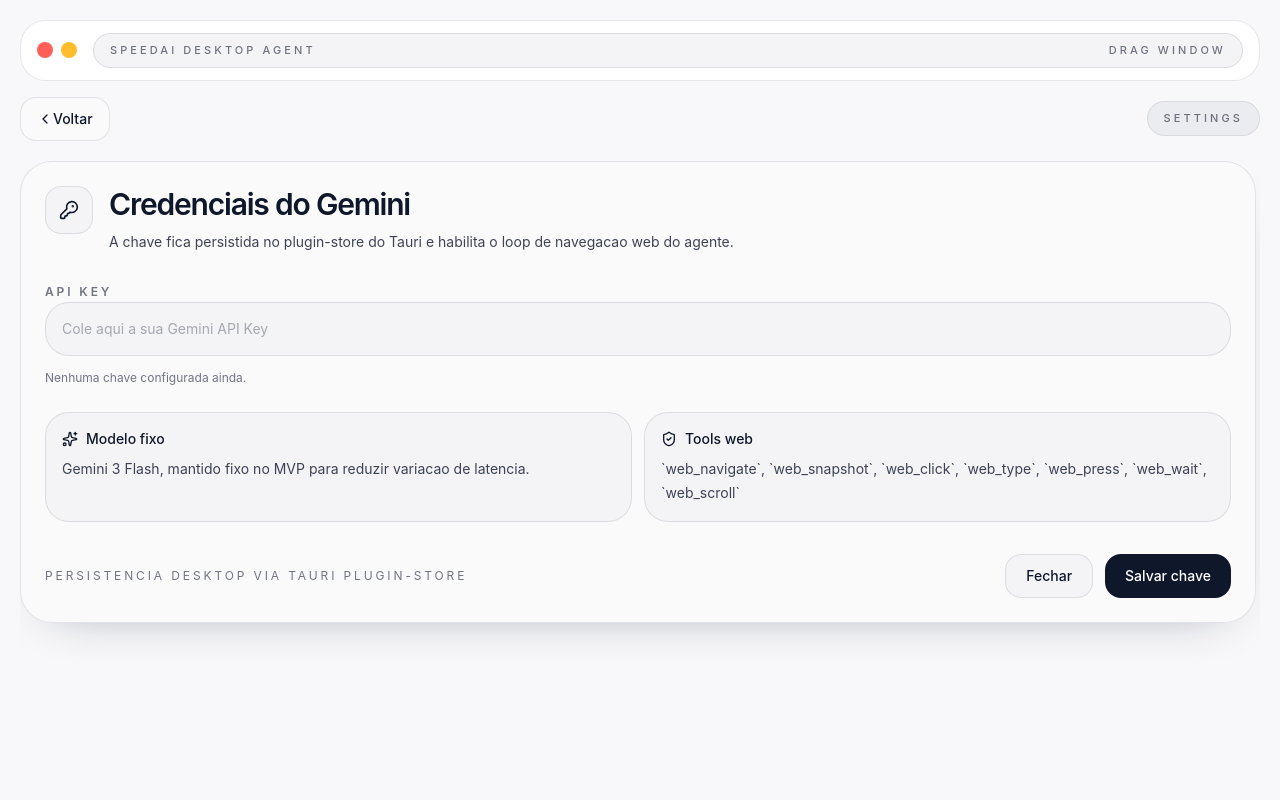
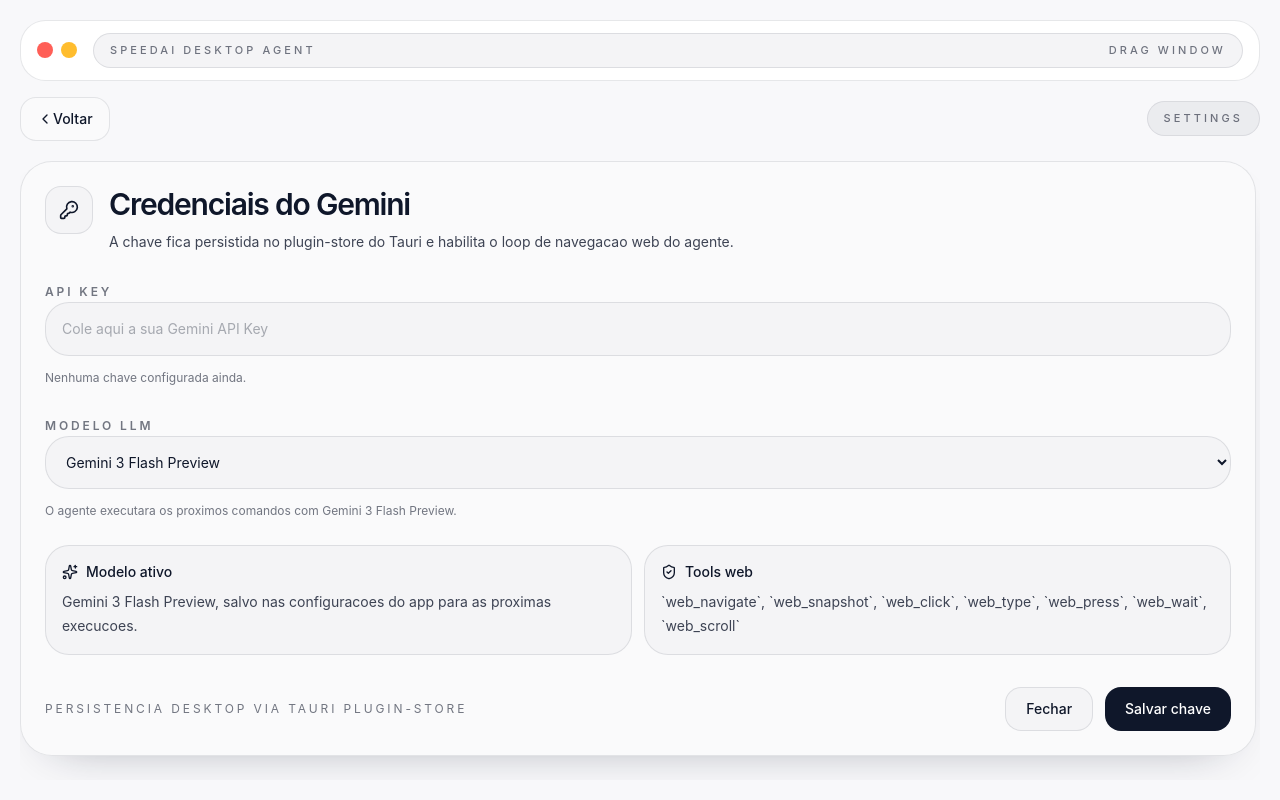
Before and after one commit to sulistta/speedAI, a React (Vite) app: page / in a window 1280 px wide. Both pictures are taken after a click on the button 1236 px from the left and 120 px from the top of the page. Built offline with nearby package versions, Linux system fonts and the light colour scheme; the HTML template or start-up script is replaced by a standard one.

Commit message:
feat: Add LLM model selection to agent settings
Introduce the ability for users to select their preferred LLM model for
the Gemini agent. This includes updating the settings UI, data storage,
and agent execution logic to accommodate the new model selection.

```diff
--- a/src/features/agent/components/agent-shell.tsx
+++ b/src/features/agent/components/agent-shell.tsx
@@ -1,6 +1,6 @@
 import { AnimatePresence, motion } from 'framer-motion'
 import { startTransition, useEffect, useState } from 'react'
-import { GEMINI_MODEL_LABEL } from '@/features/agent/constants'
+import { getGeminiModelLabel } from '@/features/agent/constants'
 import MainView from '@/features/agent/components/main-view'
 import SettingsView from '@/features/agent/components/settings-view'
 import WindowChrome from '@/features/agent/components/window-chrome'
@@ -27,19 +27,24 @@
     ease: [0.22, 1, 0.36, 1] as const
 }
 
-function buildInitialStatus(hasApiKey: boolean): AgentStatusEntry {
+function buildInitialStatus(
+    hasApiKey: boolean,
+    modelId: string
+): AgentStatusEntry {
+    const modelLabel = getGeminiModelLabel(modelId)
+
     if (hasApiKey) {
         return createStatusEntry({
             tone: 'success',
             title: 'Agente pronto',
-            detail: `${GEMINI_MODEL_LABEL} carregado com uma chave salva no store.`
+            detail: `${modelLabel} carregado com uma chave salva no store.`
         })
     }
 
     return createStatusEntry({
         tone: 'info',
         title: 'Gemini ainda nao configurado',
-        detail: 'Abra Settings e salve sua API Key para habilitar a navegacao web assistida.'
+        detail: `Abra Settings e salve sua API Key para habilitar a navegacao web assistida com ${modelLabel}.`
     })
 }
 
@@ -47,7 +52,9 @@
     const [activeView, setActiveView] = useState<AgentView>('main')
     const [command, setCommand] = useState('')
     const [apiKey, setApiKey] = useState('')
+    const [modelId, setModelId] = useState('')
     const [settingsApiKeyDraft, setSettingsApiKeyDraft] = useState('')
+    const [settingsModelIdDraft, setSettingsModelIdDraft] = useState('')
     const [statusEntries, setStatusEntries] = useState<AgentStatusEntry[]>([])
     const [settingsFeedback, setSettingsFeedback] =
         useState<SettingsFeedback | null>(null)
@@ -67,9 +74,14 @@
                 }
 
                 setApiKey(settings.apiKey)
+                setModelId(settings.modelId)
                 setSettingsApiKeyDraft(settings.apiKey)
+                setSettingsModelIdDraft(settings.modelId)
                 setStatusEntries([
-                    buildInitialStatus(settings.apiKey.length > 0)
+                    buildInitialStatus(
+                        settings.apiKey.length > 0,
+                        settings.modelId
+                    )
                 ])
             } catch (error) {
                 if (!isMounted) {
@@ -123,6 +135,7 @@
     function openSettings() {
         setSettingsFeedback(null)
         setSettingsApiKeyDraft(apiKey)
+        setSettingsModelIdDraft(modelId)
         startTransition(() => setActiveView('settings'))
     }
 
@@ -140,17 +153,21 @@
 
         try {
             const savedSettings = await saveGeminiSettings({
-                apiKey: settingsApiKeyDraft
+                apiKey: settingsApiKeyDraft,
+                modelId: settingsModelIdDraft
             })
             const hasApiKey = savedSettings.apiKey.length > 0
+            const savedModelLabel = getGeminiModelLabel(savedSettings.modelId)
 
             setApiKey(savedSettings.apiKey)
+            setModelId(savedSettings.modelId)
             setSettingsApiKeyDraft(savedSettings.apiKey)
+            setSettingsModelIdDraft(savedSettings.modelId)
             setSettingsFeedback({
                 tone: 'success',
                 message: hasApiKey
-                    ? 'API Key salva com sucesso no plugin-store.'
-                    : 'API Key removida do plugin-store.'
+                    ? `Configuracoes salvas com sucesso. Modelo: ${savedModelLabel}.`
+                    : `Modelo ${savedModelLabel} salvo. API Key removida do plugin-store.`
             })
 
             pushStatus(
@@ -160,7 +177,7 @@
                         ? 'Credenciais atualizadas'
                         : 'Credenciais removidas',
                     detail: hasApiKey
-                        ? 'O agente ja pode executar navegacao web.'
+                        ? `O agente ja pode executar navegacao web com ${savedModelLabel}.`
                         : 'O agente ficou sem API Key configurada.'
                 })
             )
@@ -203,12 +220,13 @@
         }
 
         setIsSubmitting(true)
+        const currentModelLabel = getGeminiModelLabel(modelId)
 
         pushStatus(
             createStatusEntry({
                 tone: 'thinking',
                 title: 'Pensando...',
-                detail: `Planejando a navegacao com ${GEMINI_MODEL_LABEL}.`,
+                detail: `Planejando a navegacao com ${currentModelLabel}.`,
                 request: trimmedCommand
             })
         )
@@ -217,6 +235,7 @@
             const result = await runDesktopAgentCommand(
                 trimmedCommand,
                 apiKey,
+                modelId,
                 pushRuntimeStatus
             )
 
@@ -270,6 +289,7 @@
                                     hasApiKey={apiKey.trim().length > 0}
                                     isBootstrapping={isBootstrapping}
                                     isSubmitting={isSubmitting}
+                                    modelLabel={getGeminiModelLabel(modelId)}
                                     onCommandChange={setCommand}
                                     onOpenSettings={openSettings}
                                     onSubmit={() => void handleSubmitCommand()}
@@ -280,7 +300,9 @@
                                     apiKey={settingsApiKeyDraft}
                                     feedback={settingsFeedback}
                                     isSaving={isSavingSettings}
+                                    modelId={settingsModelIdDraft}
                                     onApiKeyChange={setSettingsApiKeyDraft}
+                                    onModelIdChange={setSettingsModelIdDraft}
                                     onBack={closeSettings}
                                     onSave={() => void handleSaveSettings()}
                                 />
--- a/src/features/agent/components/main-view.tsx
+++ b/src/features/agent/components/main-view.tsx
@@ -1,7 +1,6 @@
 import type { KeyboardEvent } from 'react'
 import { ArrowUpRight, Settings2, Sparkles } from 'lucide-react'
 import { Button } from '@/components/ui/button'
-import { GEMINI_MODEL_LABEL } from '@/features/agent/constants'
 import type { AgentStatusEntry } from '@/features/agent/types'
 import StatusFeed from '@/features/agent/components/status-feed'
 import { cn } from '@/lib/utils'
@@ -11,6 +10,7 @@
     hasApiKey: boolean
     isBootstrapping: boolean
     isSubmitting: boolean
+    modelLabel: string
     onCommandChange: (value: string) => void
     onOpenSettings: () => void
     onSubmit: () => void
@@ -22,6 +22,7 @@
     hasApiKey,
     isBootstrapping,
     isSubmitting,
+    modelLabel,
     onCommandChange,
     onOpenSettings,
     onSubmit,
@@ -79,7 +80,7 @@
                 <div className="mt-4 flex flex-col gap-3 border-t border-[var(--surface-stroke)] px-1 pt-4 sm:flex-row sm:items-center sm:justify-between">
                     <div className="flex flex-wrap items-center gap-2 text-xs text-[var(--text-secondary)]">
                         <span className="rounded-full border border-[var(--muted-chip-border)] bg-[var(--muted-chip-bg)] px-3 py-1.5 font-medium">
-                            {GEMINI_MODEL_LABEL}
+                            {modelLabel}
                         </span>
                         <span className="rounded-full border border-[var(--muted-chip-border)] bg-[var(--muted-chip-bg)] px-3 py-1.5 font-medium">
                             {hasApiKey
--- a/src/features/agent/components/settings-view.tsx
+++ b/src/features/agent/components/settings-view.tsx
@@ -1,6 +1,9 @@
 import { ChevronLeft, KeyRound, ShieldCheck, Sparkles } from 'lucide-react'
 import { Button } from '@/components/ui/button'
-import { GEMINI_MODEL_LABEL } from '@/features/agent/constants'
+import {
+    GEMINI_MODEL_OPTIONS,
+    getGeminiModelLabel
+} from '@/features/agent/constants'
 import { maskApiKey } from '@/features/agent/utils'
 import type { SettingsFeedback } from '@/features/agent/types'
 
@@ -8,7 +11,9 @@
     apiKey: string
     feedback: SettingsFeedback | null
     isSaving: boolean
+    modelId: string
     onApiKeyChange: (value: string) => void
+    onModelIdChange: (value: string) => void
     onBack: () => void
     onSave: () => void
 }
@@ -24,11 +29,14 @@
     apiKey,
     feedback,
     isSaving,
+    modelId,
     onApiKeyChange,
+    onModelIdChange,
     onBack,
     onSave
 }: SettingsViewProps) {
     const normalizedApiKey = apiKey.trim()
+    const selectedModelLabel = getGeminiModelLabel(modelId)
 
     return (
         <section className="flex h-full min-h-0 flex-col gap-5">
@@ -92,15 +100,42 @@
                         </p>
                     </div>
 
+                    <div className="mt-6 space-y-3">
+                        <label
+                            className="text-xs font-semibold uppercase tracking-[0.24em] text-[var(--text-tertiary)]"
+                            htmlFor="gemini-model"
+                        >
+                            Modelo LLM
+                        </label>
+                        <select
+                            className="w-full rounded-[1.5rem] border border-[var(--surface-stroke)] bg-[var(--input-surface)] px-4 py-4 text-sm text-[var(--text-primary)] outline-none transition-shadow focus:border-[var(--surface-stroke-strong)] focus:shadow-[0_0_0_4px_var(--focus-ring)]"
+                            id="gemini-model"
+                            onChange={(event) =>
+                                onModelIdChange(event.target.value)
+                            }
+                            value={modelId}
+                        >
+                            {GEMINI_MODEL_OPTIONS.map((option) => (
+                                <option key={option.id} value={option.id}>
+                                    {option.label}
+                                </option>
+                            ))}
+                        </select>
+                        <p className="text-xs leading-5 text-[var(--text-tertiary)]">
+                            O agente executara os proximos comandos com{' '}
+                            {selectedModelLabel}.
+                        </p>
+                    </div>
+
                     <div className="mt-6 grid gap-3 xl:grid-cols-2">
                         <div className="rounded-[1.5rem] border border-[var(--surface-stroke)] bg-[var(--input-surface)] p-4">
                             <div className="flex items-center gap-2 text-sm font-medium text-[var(--text-primary)]">
                                 <Sparkles className="h-4 w-4" />
-                                Modelo fixo
+                                Modelo ativo
                             </div>
                             <p className="mt-2 text-sm leading-6 text-[var(--text-secondary)]">
-                                {GEMINI_MODEL_LABEL}, mantido fixo no MVP para
-                                reduzir variacao de latencia.
+                                {selectedModelLabel}, salvo nas configuracoes do
+                                app para as proximas execucoes.
                             </p>
                         </div>
 
--- a/src/features/agent/constants.ts
+++ b/src/features/agent/constants.ts
@@ -1,8 +1,38 @@
 export const AGENT_SETTINGS_STORE_PATH = 'agent-settings.json'
 export const GEMINI_API_KEY_STORAGE_KEY = 'gemini_api_key'
-export const GEMINI_MODEL_ID = 'gemini-3-flash-preview'
-export const GEMINI_MODEL_LABEL = 'Gemini 3 Flash'
 export const BROWSER_API_KEY_STORAGE_KEY = 'speedai.gemini_api_key'
+export const GEMINI_MODEL_STORAGE_KEY = 'gemini_model_id'
+export const BROWSER_GEMINI_MODEL_STORAGE_KEY = 'speedai.gemini_model_id'
+
+export const DEFAULT_GEMINI_MODEL_ID = 'gemini-3-flash-preview'
+
+export const GEMINI_MODEL_OPTIONS = [
+    {
+        id: DEFAULT_GEMINI_MODEL_ID,
+        label: 'Gemini 3 Flash Preview'
+    },
+    {
+        id: 'gemini-2.5-flash',
+        label: 'Gemini 2.5 Flash'
+    }
+] as const
+
+export function normalizeGeminiModelId(modelId: string | null | undefined) {
+    if (typeof modelId !== 'string') {
+        return DEFAULT_GEMINI_MODEL_ID
+    }
+
+    return GEMINI_MODEL_OPTIONS.some((option) => option.id === modelId)
+        ? modelId
+        : DEFAULT_GEMINI_MODEL_ID
+}
+
+export function getGeminiModelLabel(modelId: string) {
+    return (
+        GEMINI_MODEL_OPTIONS.find((option) => option.id === modelId)?.label ??
+        GEMINI_MODEL_OPTIONS[0].label
+    )
+}
 
 export const WEB_NAVIGATE_TOOL_NAME = 'web_navigate'
 export const WEB_SNAPSHOT_TOOL_NAME = 'web_snapshot'
--- a/src/features/agent/services/settings-store.ts
+++ b/src/features/agent/services/settings-store.ts
@@ -3,7 +3,10 @@
 import {
     AGENT_SETTINGS_STORE_PATH,
     BROWSER_API_KEY_STORAGE_KEY,
-    GEMINI_API_KEY_STORAGE_KEY
+    BROWSER_GEMINI_MODEL_STORAGE_KEY,
+    GEMINI_API_KEY_STORAGE_KEY,
+    GEMINI_MODEL_STORAGE_KEY,
+    normalizeGeminiModelId
 } from '@/features/agent/constants'
 import type { GeminiSettings } from '@/features/agent/types'
 
@@ -21,21 +24,28 @@
     if (!isTauri()) {
         return {
             apiKey:
-                window.localStorage.getItem(BROWSER_API_KEY_STORAGE_KEY) ?? ''
+                window.localStorage.getItem(BROWSER_API_KEY_STORAGE_KEY) ?? '',
+            modelId: normalizeGeminiModelId(
+                window.localStorage.getItem(BROWSER_GEMINI_MODEL_STORAGE_KEY)
+            )
         }
     }
 
     const apiKey =
         (await getSettingsStore().get<string>(GEMINI_API_KEY_STORAGE_KEY)) ?? ''
+    const modelId = normalizeGeminiModelId(
+        await getSettingsStore().get<string>(GEMINI_MODEL_STORAGE_KEY)
+    )
 
-    return { apiKey }
+    return { apiKey, modelId }
 }
 
 export async function saveGeminiSettings(
     settings: GeminiSettings
 ): Promise<GeminiSettings> {
     const nextSettings = {
-        apiKey: settings.apiKey.trim()
+        apiKey: settings.apiKey.trim(),
+        modelId: normalizeGeminiModelId(settings.modelId)
     }
 
     if (!isTauri()) {
@@ -48,6 +58,11 @@
             )
         }
 
+        window.localStorage.setItem(
+            BROWSER_GEMINI_MODEL_STORAGE_KEY,
+            nextSettings.modelId
+        )
+
         return nextSettings
     }
 
@@ -59,6 +74,8 @@
         await store.set(GEMINI_API_KEY_STORAGE_KEY, nextSettings.apiKey)
     }
 
+    await store.set(GEMINI_MODEL_STORAGE_KEY, nextSettings.modelId)
+
     await store.save()
 
     return nextSettings
--- a/src/features/agent/types.ts
+++ b/src/features/agent/types.ts
@@ -10,6 +10,7 @@
 
 export interface GeminiSettings {
     apiKey: string
+    modelId: string
 }
 
 export type BrowserAgentActionName =
```
Also changed, not shown: src/features/agent/services/gemini-service.ts (+5 -3 lines).
